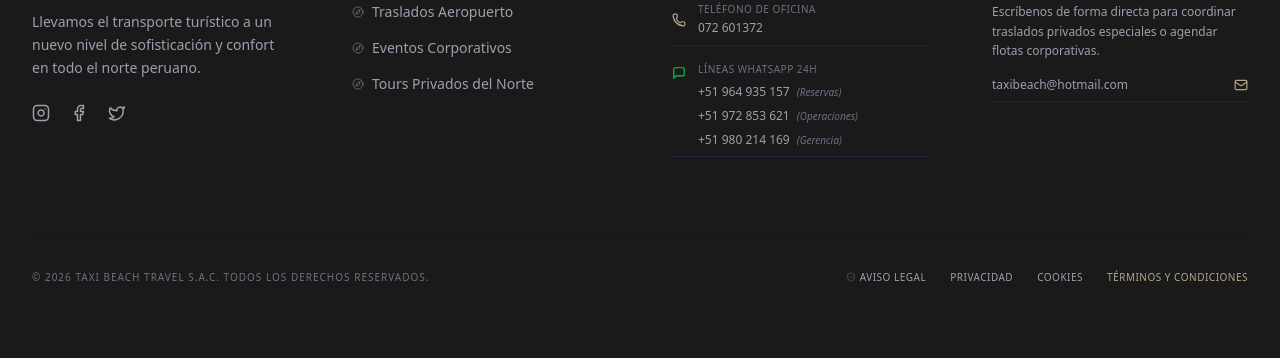
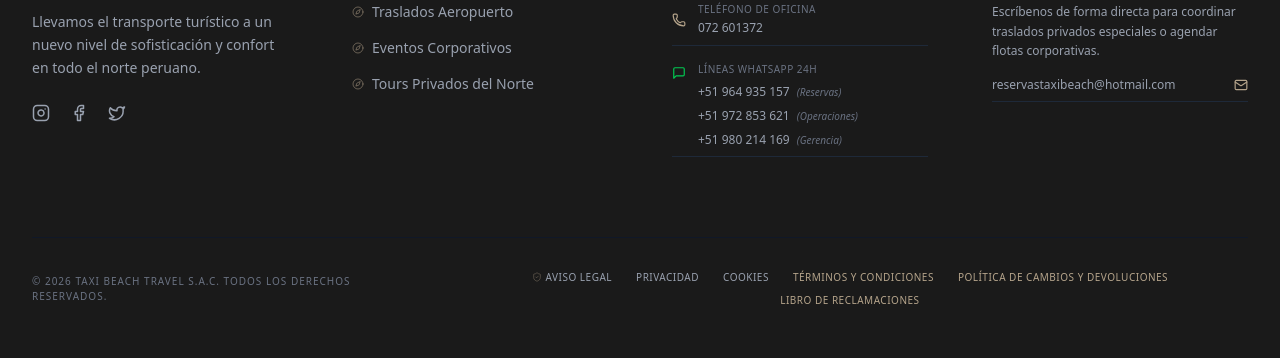
Before and after one commit to MichaellSS06/web_tabeach, a Next.js app: page / in a window 1280 px wide. Shown: the part 2578-2936 px from the top of the page. Built offline with nearby package versions, Linux system fonts and the light colour scheme; no server answers; the database is empty; a web font is replaced by a local one.

Commit message:
cambios reclamo

```diff
--- a/app/devoluciones/page.tsx
+++ b/app/devoluciones/page.tsx
@@ -138,7 +138,7 @@
             </div>
             <div className="space-y-3">
               <p>
-                <strong>4.1. Canal de Procesamiento:</strong> Las solicitudes aprobadas para reembolsos deben tramitarse obligatoriamente escribiendo a <span className="text-luxury-dark font-medium">taxibeach@hotmail.com</span> adjuntando el voucher de servicio emitido y la titularidad de la cuenta bancaria.
+                <strong>4.1. Canal de Procesamiento:</strong> Las solicitudes aprobadas para reembolsos deben tramitarse obligatoriamente escribiendo a <span className="text-luxury-dark font-medium">reservastaxibeach@hotmail.com</span> adjuntando el voucher de servicio emitido y la titularidad de la cuenta bancaria.
               </p>
               <p>
                 <strong>4.2. Plazos de Retorno:</strong> Los reembolsos autorizados se ejecutan en un plazo máximo de <strong>03 a 05 días hábiles</strong> mediante transferencia directa a la cuenta de origen (o devolución bancaria correspondiente).
--- a/app/page.tsx
+++ b/app/page.tsx
@@ -289,7 +289,7 @@
               className="flex items-center justify-between border-b border-gray-800 pb-2 group hover:border-luxury-gold transition-colors"
             >
               <span className="text-xs text-gray-400 group-hover:text-white transition-colors font-light">
-                taxibeach@hotmail.com
+                reservastaxibeach@hotmail.com
               </span>
               <Mail size={14} className="text-luxury-gold group-hover:translate-x-1 transition-transform" />
             </a>
@@ -318,6 +318,12 @@
             <Link href="/terminos-condiciones" className="hover:text-luxury-gold transition-colors font-normal text-luxury-gold">
               Términos y Condiciones
             </Link>
+            <Link href="/devoluciones" className="hover:text-luxury-gold transition-colors font-normal text-luxury-gold">
+              Política de cambios y devoluciones
+            </Link>
+            <Link href="/reclamaciones" className="hover:text-luxury-gold transition-colors font-normal text-luxury-gold">
+              Libro de reclamaciones
+            </Link>
           </div>
 
         </div>
```
